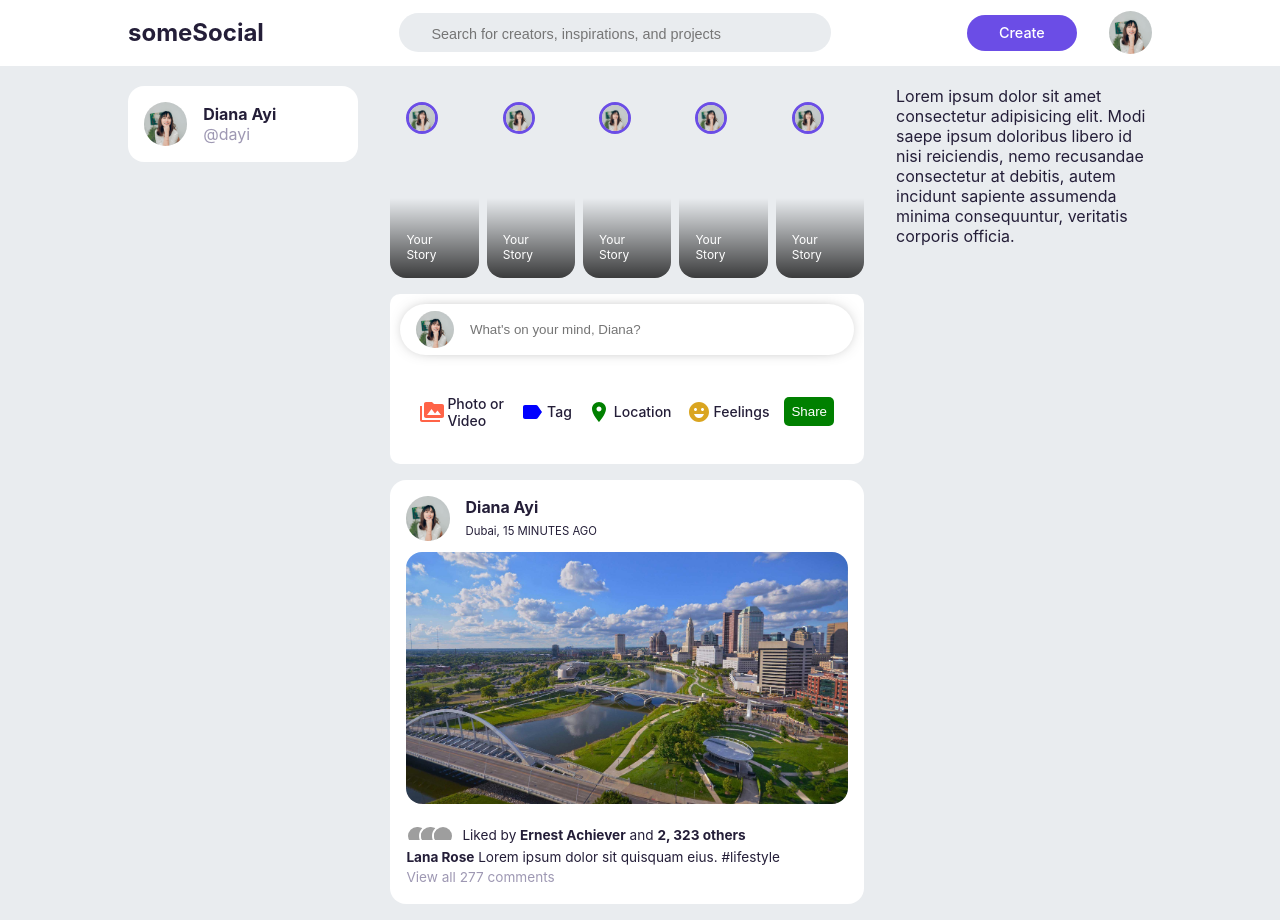
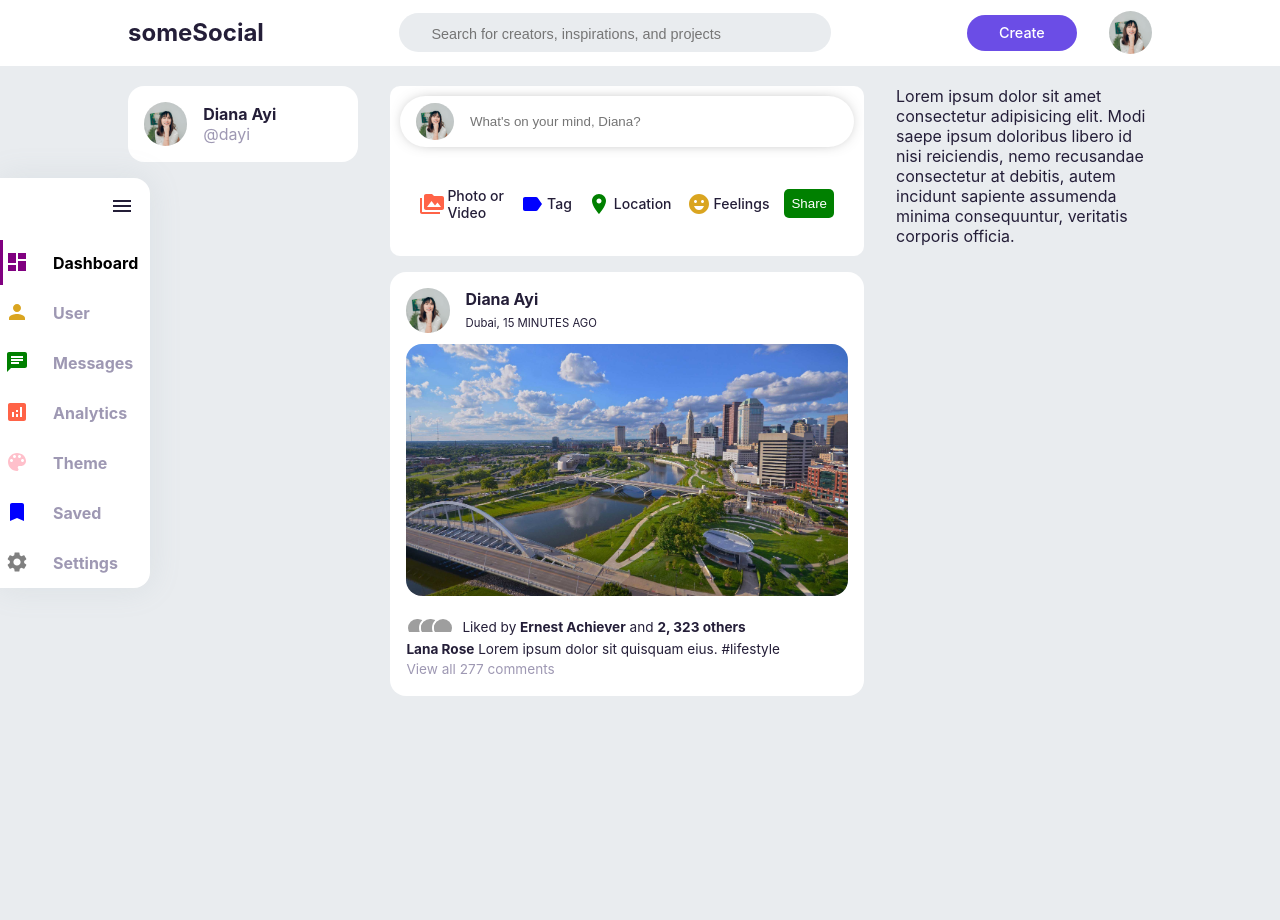
Before and after one commit to jpzambranoleon/jsx-template-prototype, a React (Create React App) app: page / in a window 1280 px wide. After the commit the page ends 800 px from the top, so only its background shows below. Built offline with nearby package versions, Linux system fonts and the light colour scheme; grey boxes are pictures that could not be loaded.

Commit message:
updated files

```diff
--- a/src/components/share/share.css
+++ b/src/components/share/share.css
@@ -3,7 +3,6 @@
     height: 170px;
     border-radius: 10px;
 
-    margin-top: 1rem;
     background: var(--color-white);
 }
 
--- a/src/components/sidebar/Sidebar.jsx
+++ b/src/components/sidebar/Sidebar.jsx
@@ -13,50 +13,65 @@ function Sidebar() {
         <div className="sidebar">
             <div className="logo-content">
                 <div className="logo">
+
                 </div>
-                <MenuIcon className="menu-icon"/>
+                <MenuIcon className="menu-icon" />
             </div>
             <ul className="nav-list">
                 <li>
                     <a className="menu-item active" href="#">
                         <i><DashboardIcon htmlColor="purple" /></i>
-                        <span className="links-name">Dashboard</span>
+                        <span className="links-name">
+                            <h5>Dashboard</h5>
+                        </span>
                     </a>
                 </li>
                 <li>
                     <a className="menu-item" href="#">
                         <i><PersonIcon htmlColor="goldenrod"/></i>
-                        <span className="links-name">User</span>
+                        <span className="links-name">
+                            <h5>User</h5>
+                        </span>
                     </a>
                 </li>
                 <li>
                     <a className="menu-item" href="#">
                         <i><ChatIcon htmlColor='green' /></i>
-                        <span className="links-name">Messages</span>
+                        <span className="links-name">
+                            <h5>Messages</h5>
+                        </span>
                     </a>
                 </li>
                 <li>
                     <a className="menu-item" href="#">
                         <i><AnalyticsIcon htmlColor='tomato'/></i>
-                        <span className="links-name">Analytics</span>
+                        <span className="links-name">
+                            <h5>Analytics</h5>
+                        </span>
                     </a>
                 </li>
                 <li>
                     <a className="menu-item" href="#">
                         <i><ColorLensIcon htmlColor='pink' /></i>
-                        <span className="links-name">Theme</span>
+                        <span className="links-name">
+                            <h5>Theme</h5>
+                        </span>
                     </a>
                 </li>
                 <li>
                     <a className="menu-item" href="#">
                         <i><BookmarkIcon htmlColor='blue'/></i>
-                        <span className="links-name">Saved</span>
+                        <span className="links-name">
+                            <h5>Saved</h5>
+                        </span>
                     </a>
                 </li>
                 <li>
                     <a className="menu-item" href="#">
                         <i><SettingsIcon htmlColor='grey'/></i>
-                        <span className="links-name">Settings</span>
+                        <span className="links-name">
+                            <h5>Settings</h5>
+                        </span>
                     </a>
                 </li>
             </ul>
--- a/src/components/sidebar/sidebar.css
+++ b/src/components/sidebar/sidebar.css
@@ -1,31 +1,22 @@
 .sidebar {
     position: fixed;
-    top: 0;
     left: 0;
-    height: 100%;
-    width: 240px;
-    background: white;
-    padding: 6px 14px;
-    box-shadow: 0 0 2rem 0 rgba(136,152,170,.15);
+    margin-top: 1rem;
+    width: 9.4rem;
+    background: var(--color-white);
+    box-shadow: 0 0 2rem 0 rgba(136, 152, 170, .15);
+    border-top-right-radius: var(--card-border-radius);
+    border-bottom-right-radius: var(--card-border-radius);
 }
 
-
-.logo-content .logo .logo-name {
-    font-size: 20px;
-    font-weight: 400;
+.sidebar .logo-content {
+    display: flex;
+    margin-top: 1rem;
+    justify-content: space-between;
 }
 
-.sidebar .menu-icon {
-    position: absolute;
-    color: black;
-    left: 90%;
-    top: 6px;
-    font-size: 20px;
-    height: 50px;
-    width: 27px;
-    text-align: center;
-    line-height: 50px;
-    transform: translate(-50%);
+.sidebar .logo-content .menu-icon {
+    margin-right: 1rem;
 }
 
 .sidebar ul {
@@ -34,7 +25,6 @@
 
 .sidebar ul li {
     position: relative;
-    top: 60px;
     height: 50px;
     width: 100%;
     margin: 0 5px;
@@ -43,11 +33,15 @@
 }
 
 .sidebar ul li a {
-    color: hsl(252, 15%, 65%);
+    color: var(--color-gray);
     display: flex;
     align-items: center;
     text-decoration: none;
     transition: all 0.4s ease;
+}
+
+.sidebar ul li a i {
+    height: 2.5rem;
 }
 
 .sidebar ul li a:hover {
@@ -64,14 +58,11 @@
     width: 0.2rem;
     height: 90%;
     position: absolute;
-    left: -18.9px;
+    left: -5px;
     background: purple;
 }
 
-.sidebar ul li  i {
-    height: 40px;
-    min-width: 50px;
-    border-radius: 12px;
-    line-height: 50px;
-    text-align: center;
+.sidebar ul li a h5 {
+    margin-left: 1.5rem;
+    font-size: 1rem;
 }
--- a/src/pages/home/Home.jsx
+++ b/src/pages/home/Home.jsx
@@ -1,9 +1,9 @@
 import Profilebox from "../../components/profilebox/Profilebox";
 import Topbar from "../../components/topbar/Topbar";
-import Stories from "../../components/stories/Stories";
 import Feed from "../../components/feed/Feed";
 import "./home.css"
 import Share from "../../components/share/Share";
+import Sidebar from "../../components/sidebar/Sidebar";
 
 function Home() {
     return (
@@ -14,9 +14,9 @@ function Home() {
 
                     <div className="left">
                         <Profilebox />
+                        <Sidebar />
                     </div>
                     <div className="middle">
-                        <Stories />
                         <Share />
                         <Feed />
                     </div>
```
